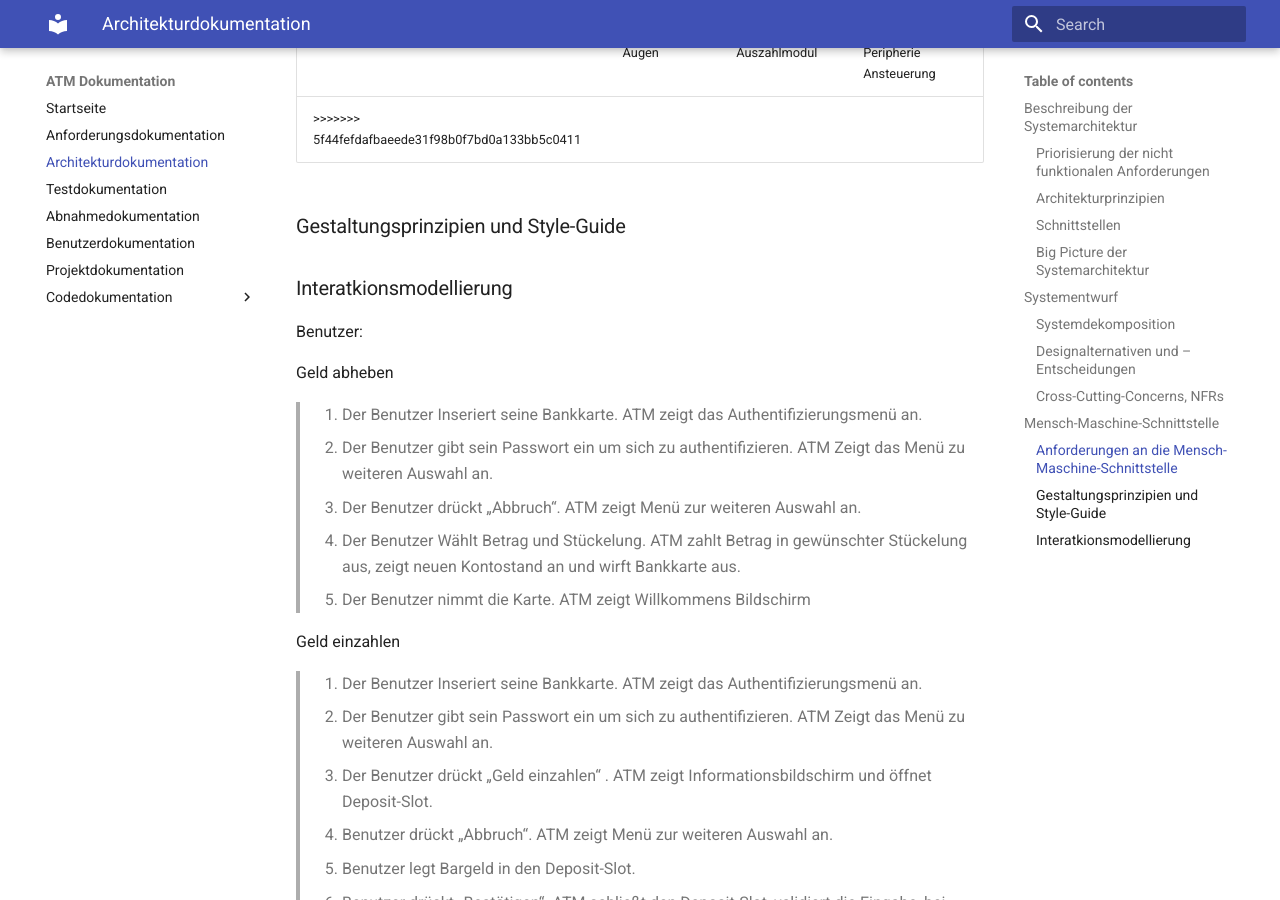
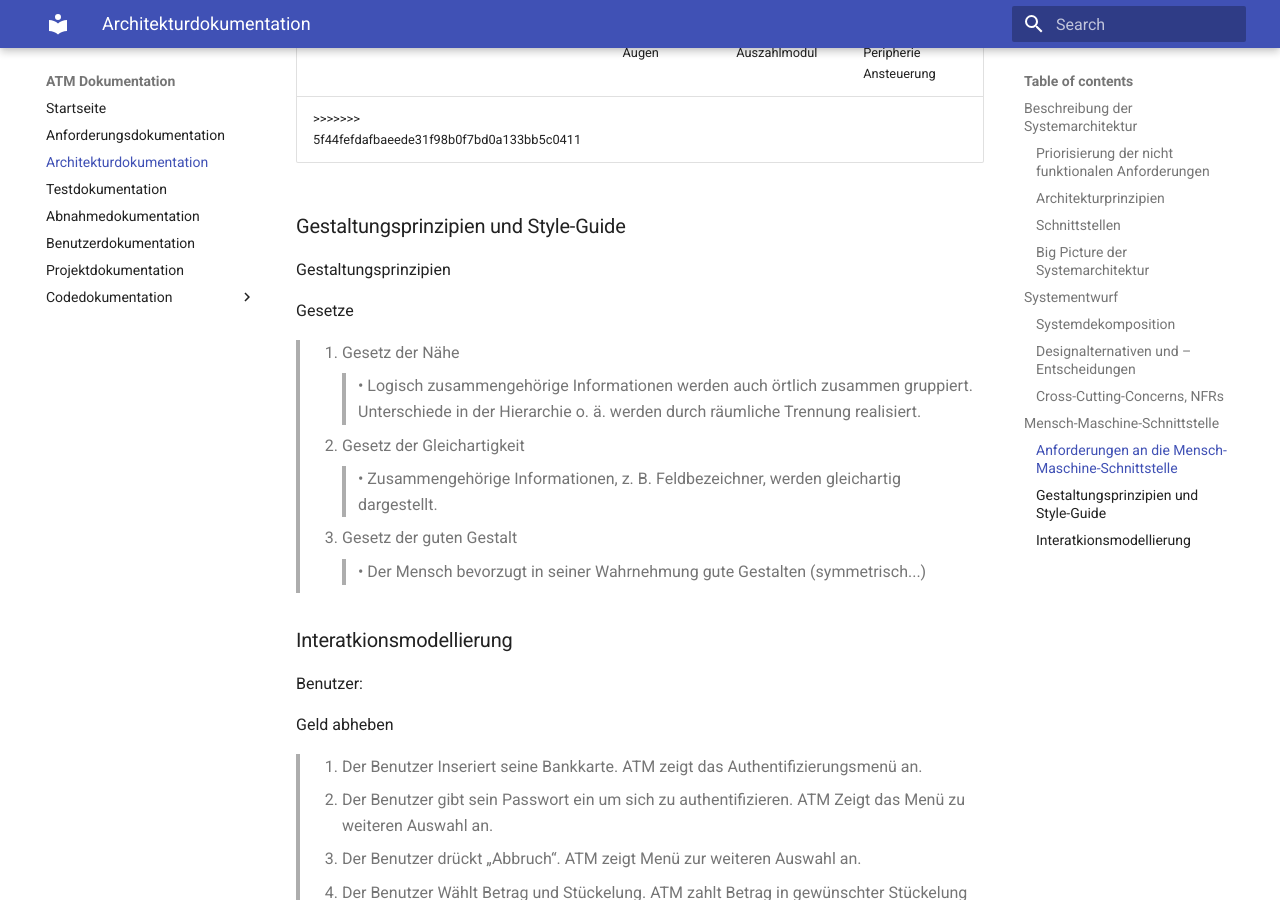
Before and after one commit to Halfpipe-SD/ATM, an MkDocs documentation site: the page built from docs/docs/architecture-docs.md, in a window 1280 px wide and 900 px high, scrolled down 2494 px. Built offline with MkDocs 1.6.1 and Material for MkDocs 9.7.7, drawn with Linux system fonts in a browser that asks for light colours.

Commit message:
#13 added Gestaltungsprinzipien

```diff
--- a/docs/docs/architecture-docs.md
+++ b/docs/docs/architecture-docs.md
@@ -66,6 +66,22 @@ Der Mensch gibt mit seinen Aktoren (Händen) eine Eingabe-Information an die Per
 
 ### Gestaltungsprinzipien und Style-Guide
 
+Gestaltungsprinzipien
+
+Gesetze
+>1.	Gesetz der Nähe
+>>•	Logisch zusammengehörige Informationen
+werden auch örtlich zusammen gruppiert.
+Unterschiede in der Hierarchie o. ä. werden
+durch räumliche Trennung realisiert.
+>2.	Gesetz der Gleichartigkeit
+>>•	Zusammengehörige Informationen,
+z. B. Feldbezeichner, werden gleichartig
+dargestellt.
+>3.	Gesetz der guten Gestalt
+>>•	Der Mensch bevorzugt in seiner Wahrnehmung gute Gestalten (symmetrisch...)
+
+
 ### Interatkionsmodellierung
 
 Benutzer:
```
